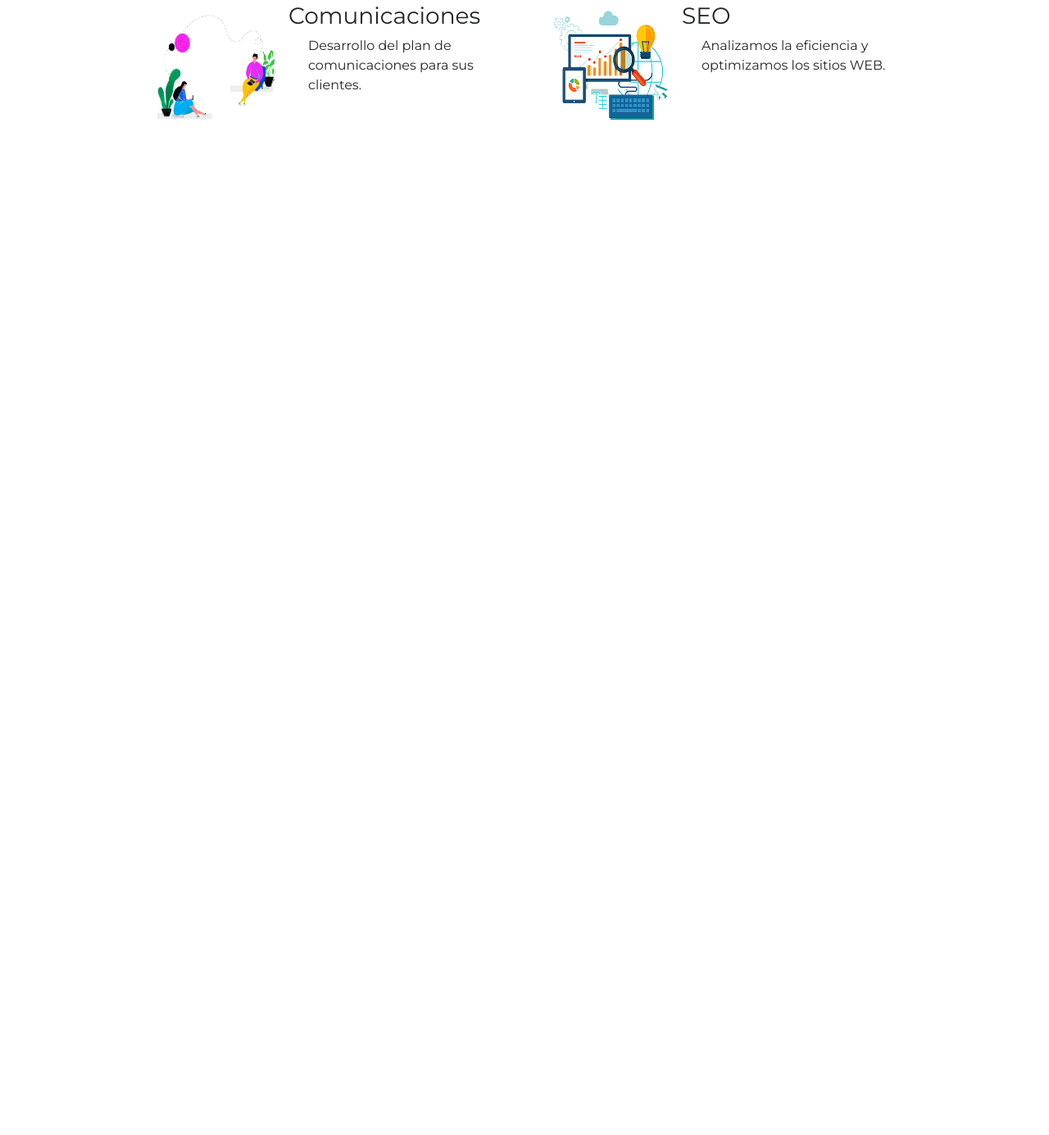
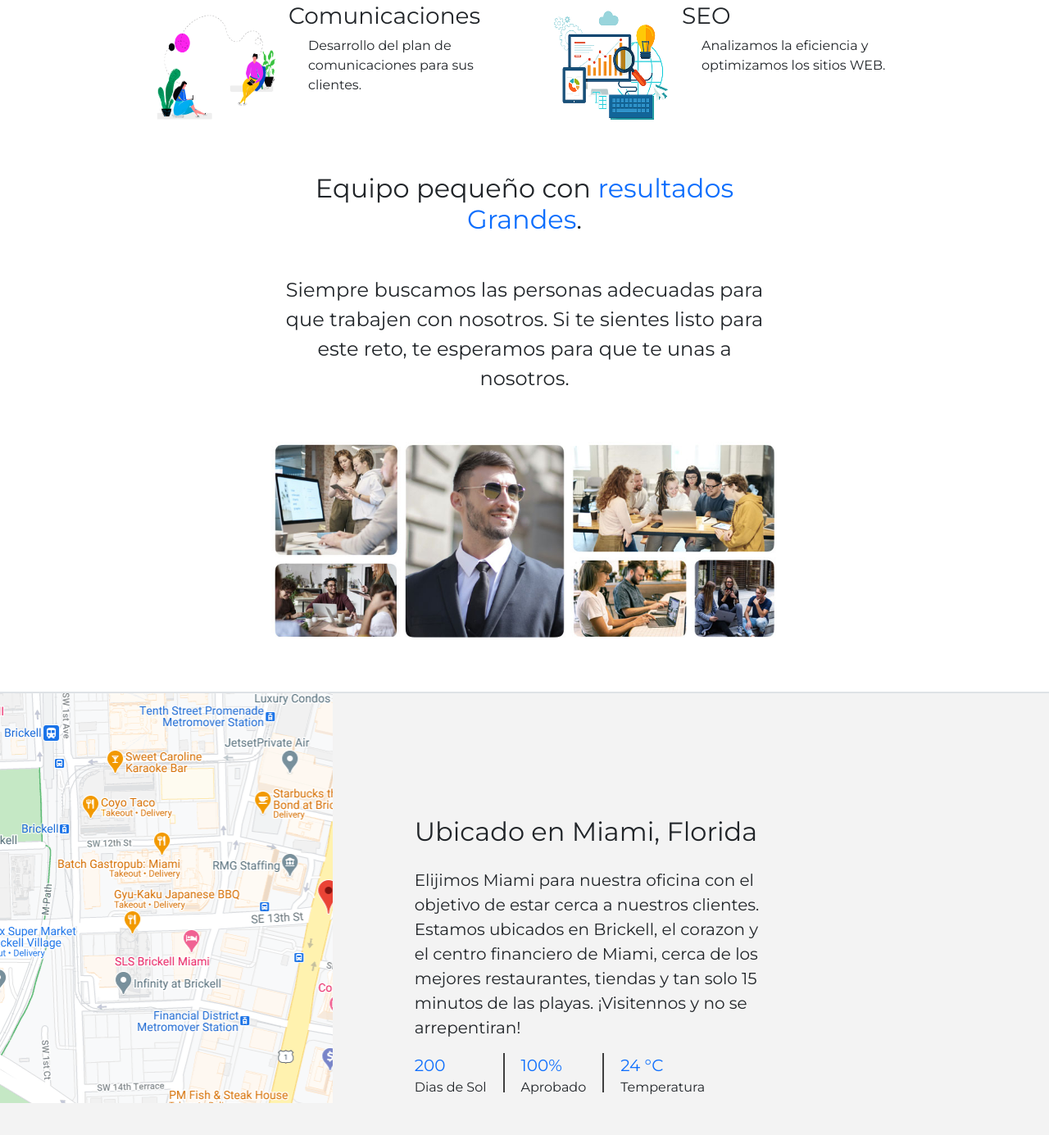
Before and after one commit to alexandragadeag/Proyectos, a plain HTML site: page Proyecto_Bootstrap/index.html in a window 1280 px wide. Shown: the part 1364-2749 px from the top of the page at 82% size. Before the commit the page ends 1575 px from the top, so only its background shows below. Drawn offline with nearby package versions, Linux system fonts and the light colour scheme.

Commit message:
Sección de nosotros HTML

```diff
--- a/Proyecto_Bootstrap/index.html
+++ b/Proyecto_Bootstrap/index.html
@@ -140,6 +140,47 @@
 
       </section>
 
+      <!--========================================================== -->
+                        <!-- SECCION ACERCA DE NOSOTROS-->
+<!--========================================================== -->
+
+<section>
+    <div class="container w-50 m-auto text-center" id="equipo">
+        <h1 class="mb-5 fs-2">Equipo pequeño con <span class="text-primary">resultados Grandes</span>.</h1>
+        <p class="fs-4 ">Siempre buscamos las personas adecuadas para que trabajen con nosotros. Si te sientes listo para este reto, te esperamos para que te unas a nosotros.</p>
+    </div>
+
+    <div class="mt-5 text-center">
+        <img id="img-equipo" src="./img/equipo.jpg" alt="equipo">
+    </div>
+
+    <div id="local" class="border-top border-2">
+        <div class="mapa"> </div>
+        <div>
+            <div class="wrapper-local">
+                <h2>Ubicado en Miami, Florida</h2>
+                <h2 class="text-primary mb-4" id="typewriter"></h2>
+                <p class="fs-5 text-body">Elijimos Miami para nuestra oficina con el objetivo de estar cerca a nuestros clientes. Estamos ubicados en Brickell, el corazon y el centro financiero de Miami, cerca de los mejores restaurantes, tiendas y tan solo 15 minutos de las playas. ¡Visitennos y no se arrepentiran!</p>
+                <section class="d-flex justify-content-start" id="numeros-local">
+                    <div>
+                        <p class="text-primary fs-5">200</p>
+                        <p>Dias de Sol</p>
+                    </div>
+                    <div>
+                        <p class="text-primary fs-5">100%</p>
+                        <p>Aprobado</p>
+                    </div>
+                    <div>
+                        <p class="text-primary fs-5">24 °C</p>
+                        <p>Temperatura</p>
+                    </div>
+              </section>
+            </div>
+        </div>
+    </div>
+
+</section>
+
 
     <!-- Option 1: Bootstrap Bundle with Popper -->
     <script src="https://cdn.jsdelivr.net/npm/bootstrap@5.0.2/dist/js/bootstrap.bundle.min.js"
```
